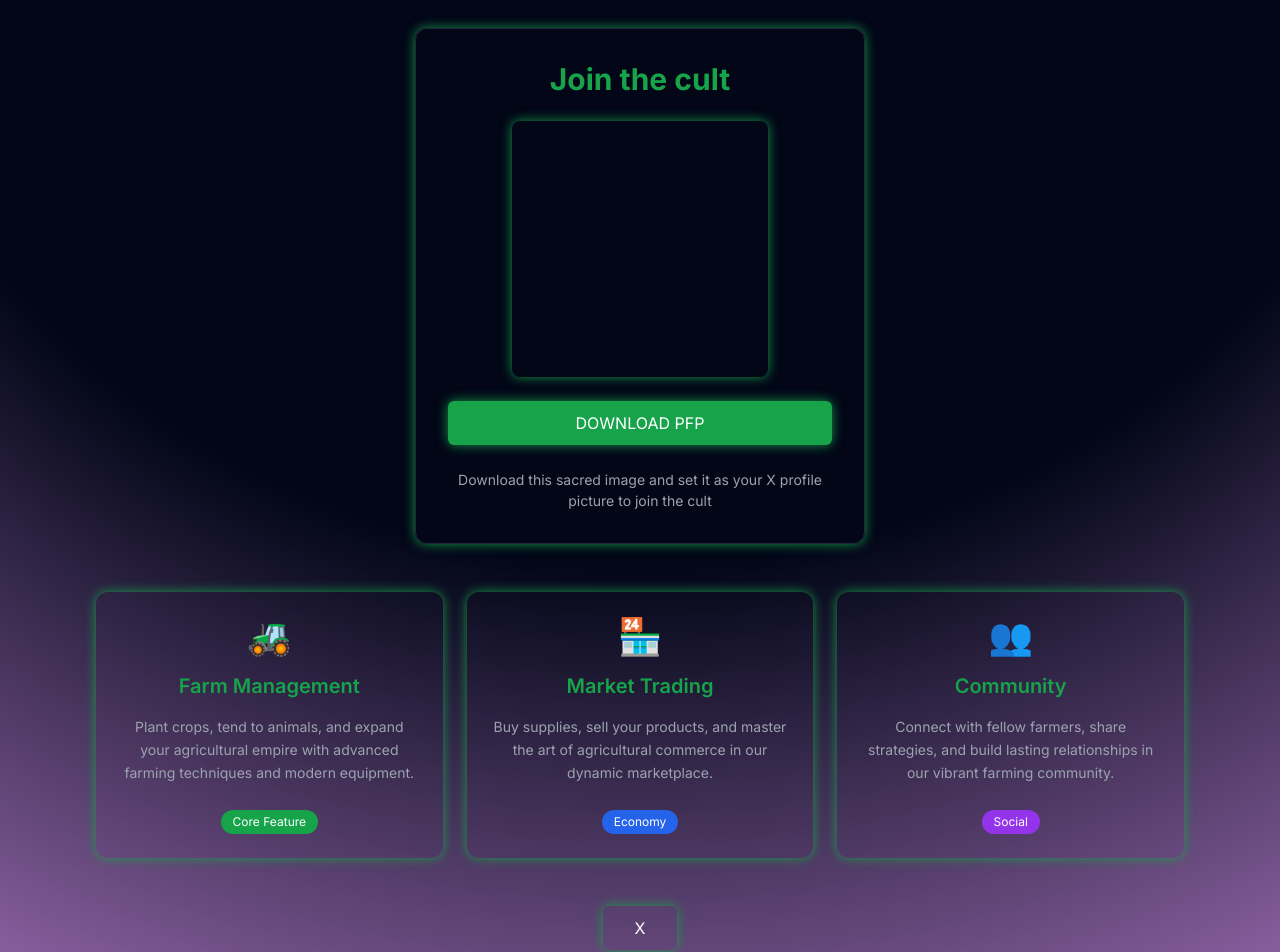
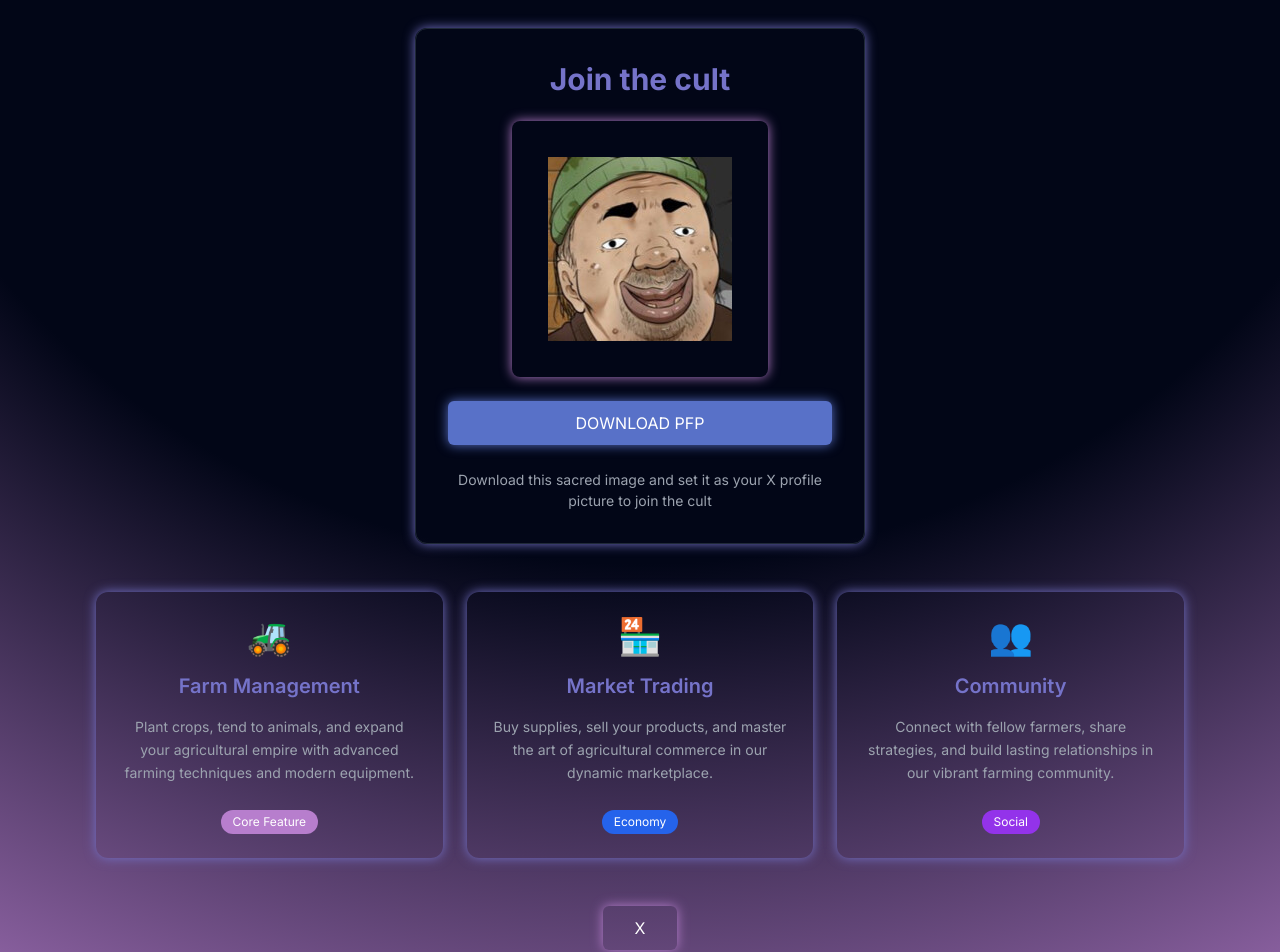
Before and after one commit to hoodcult-dev/farmsim, a React (Vite) app: page / in a window 1280 px wide. Shown: the part 160-1112 px from the top of the page. Built offline with nearby package versions, Linux system fonts and the light colour scheme.

Commit message:
Animated colors

```diff
--- a/src/App.scss
+++ b/src/App.scss
@@ -66,12 +66,12 @@ $error-color: #ef4444;
   position: fixed;
   width: 20px;
   height: 20px;
-  background: radial-gradient(circle, #22c55e 0%, #16a34a 100%);
+  background: radial-gradient(circle, var(--animated-glow-color, #22c55e) 0%, #16a34a 100%);
   border-radius: 50%;
   pointer-events: none;
   z-index: 9999;
   transition: transform 0.1s ease, opacity 0.2s ease;
-  box-shadow: 0 0 10px rgba(34, 197, 94, 0.5);
+  box-shadow: 0 0 10px var(--animated-glow-color, rgba(34, 197, 94, 0.5));
 }
 
 .custom-cursor::before {
@@ -167,11 +167,11 @@ $error-color: #ef4444;
   0%,
   100% {
     transform: scale(1);
-    box-shadow: 0 0 10px rgba(34, 197, 94, 0.5);
+    box-shadow: 0 0 10px var(--animated-glow-color, rgba(34, 197, 94, 0.5));
   }
   50% {
     transform: scale(1.1);
-    box-shadow: 0 0 20px rgba(34, 197, 94, 0.8);
+    box-shadow: 0 0 20px var(--animated-glow-color, rgba(34, 197, 94, 0.8));
   }
 }
 
@@ -200,18 +200,18 @@ $error-color: #ef4444;
   transition: all 0.2s ease-in-out;
 
   &:hover {
-    text-shadow: rgba(22, 163, 74, 0.9) 0px 0px 39px;
+    text-shadow: var(--animated-glow-color, rgba(22, 163, 74, 0.9)) 0px 0px 39px;
   }
 }
 
 .card-style-logic {
   transition: all 0.2s ease-in-out;
-  box-shadow: rgba(22, 163, 74, 0.9) 0px 0px 12px;
+  box-shadow: var(--animated-glow-color, rgba(22, 163, 74, 0.9)) 0px 0px 12px;
   &:hover {
-    box-shadow: rgba(22, 163, 74, 0.9) 0px 0px 48px;
+    box-shadow: var(--animated-glow-color, rgba(22, 163, 74, 0.9)) 0px 0px 48px;
     transform: translateY(-4px);
   }
 }
 .static-glow-effect {
-  box-shadow: rgba(22, 163, 74, 0.9) 0px 0px 12px;
+  box-shadow: var(--animated-glow-color, rgba(22, 163, 74, 0.9)) 0px 0px 12px;
 }
--- a/src/pages/1-Home.tsx
+++ b/src/pages/1-Home.tsx
@@ -1,12 +1,33 @@
 import React from 'react'
+import { motion, useMotionTemplate, useMotionValue, animate } from 'framer-motion'
+import { useEffect } from 'react'
+import pfp from '../assets/bubu.jpg'
+const COLORS = ['#13FFAA', '#1E67C6', '#CE84CF', '#DD335C']
 
 const Home: React.FC = () => {
+  const color = useMotionValue(COLORS[0])
+
+  useEffect(() => {
+    animate(color, COLORS, { ease: 'easeInOut', duration: 10, repeat: Infinity, repeatType: 'mirror' })
+  }, [color])
+
+  // Update CSS custom properties with animated color
+  useEffect(() => {
+    const unsubscribe = color.on('change', (latest) => {
+      document.documentElement.style.setProperty('--animated-glow-color', latest)
+    })
+    return unsubscribe
+  }, [color])
+
   return (
     <div className="space-y-12">
       <div className="text-center">
-        <h1 className="text-5xl font-bold text-green-600 mb-4 hover:scale-105 transition-all duration-200 hover-effect hover-glow-effect">
+        <motion.h1
+          className="text-5xl font-bold mb-4 hover:scale-105 transition-all duration-200 hover-effect hover-glow-effect"
+          style={{ color }}
+        >
           Welcome to FarmSim
-        </h1>
+        </motion.h1>
         <p className="text-xl text-gray-400 max-w-2xl mx-auto hover:text-white transition-all duration-200">
           Build and manage your dream farm in this immersive simulation game
         </p>
@@ -14,13 +35,21 @@ const Home: React.FC = () => {
 
       <div className="text-center flex justify-center">
         <div className="w-[450px] border border-gray-800 p-8 rounded-xl card-style-logic flex justify-center flex-col space-y-6">
-          <span className="text-3xl font-bold text-green-600 hover:scale-105 transition-all duration-200 hover-effect hover-glow-effect">
+          <motion.span
+            className="text-3xl font-bold hover:scale-105 transition-all duration-200 hover-effect hover-glow-effect"
+            style={{ color }}
+          >
             Join the cult
-          </span>
-          <div className="relative w-64 h-64 rounded-lg static-glow-effect hover:scale-110 transition-transform duration-300 self-center"></div>
-          <button className="cursor-none bg-green-600 text-white h-11 px-8 rounded-md transition-all duration-300 static-glow-effect hover:shadow-none hover:scale-105">
+          </motion.span>
+          <div className="relative w-64 h-64 rounded-lg static-glow-effect hover:scale-110 transition-transform duration-300 self-center flex justify-center">
+            <img src={pfp} className="self-center" alt="" />
+          </div>
+          <motion.button
+            className="cursor-none text-white h-11 px-8 rounded-md transition-all duration-300 static-glow-effect hover:shadow-none hover:scale-105"
+            style={{ backgroundColor: color }}
+          >
             DOWNLOAD PFP
-          </button>
+          </motion.button>
           <p className="text-[14px] text-gray-400 max-w-2xl mx-auto hover:text-white transition-all duration-200">
             Download this sacred image and set it as your X profile picture to join the cult
           </p>
@@ -30,22 +59,29 @@ const Home: React.FC = () => {
         {/* Info Box 1 - Farm Management */}
         <div className="card-style-logic p-6 rounded-xl text-center space-y-4 hover:scale-105 transition-all duration-300">
           <div className="text-4xl mb-4">🚜</div>
-          <h3 className="text-xl font-semibold text-green-600 mb-2 hover-glow-effect">Farm Management</h3>
+          <motion.h3 className="text-xl font-semibold mb-2 hover-glow-effect" style={{ color }}>
+            Farm Management
+          </motion.h3>
           <p className="text-gray-400 text-sm leading-relaxed">
             Plant crops, tend to animals, and expand your agricultural empire with advanced farming techniques
             and modern equipment.
           </p>
           <div className="pt-2">
-            <span className="inline-block bg-green-600 text-white text-xs px-3 py-1 rounded-full">
+            <motion.span
+              className="inline-block text-white text-xs px-3 py-1 rounded-full"
+              style={{ backgroundColor: color }}
+            >
               Core Feature
-            </span>
+            </motion.span>
           </div>
         </div>
 
         {/* Info Box 2 - Market Trading */}
         <div className="card-style-logic p-6 rounded-xl text-center space-y-4 hover:scale-105 transition-all duration-300">
           <div className="text-4xl mb-4">🏪</div>
-          <h3 className="text-xl font-semibold text-green-600 mb-2 hover-glow-effect">Market Trading</h3>
+          <motion.h3 className="text-xl font-semibold mb-2 hover-glow-effect" style={{ color }}>
+            Market Trading
+          </motion.h3>
           <p className="text-gray-400 text-sm leading-relaxed">
             Buy supplies, sell your products, and master the art of agricultural commerce in our dynamic
             marketplace.
@@ -60,7 +96,9 @@ const Home: React.FC = () => {
         {/* Info Box 3 - Community */}
         <div className="card-style-logic p-6 rounded-xl text-center space-y-4 hover:scale-105 transition-all duration-300 md:col-span-2 lg:col-span-1">
           <div className="text-4xl mb-4">👥</div>
-          <h3 className="text-xl font-semibold text-green-600 mb-2 hover-glow-effect">Community</h3>
+          <motion.h3 className="text-xl font-semibold mb-2 hover-glow-effect" style={{ color }}>
+            Community
+          </motion.h3>
           <p className="text-gray-400 text-sm leading-relaxed">
             Connect with fellow farmers, share strategies, and build lasting relationships in our vibrant
             farming community.
@@ -79,7 +117,9 @@ const Home: React.FC = () => {
           rel="noopener noreferrer"
           className="inline-flex self-center"
         >
-          <button className="border-gray-800 text-white static-glow-effect h-11 px-8 rounded-md">X</button>
+          <button className="border-gray-800 text-white static-glow-effect h-11 px-8 rounded-md cursor-none">
+            X
+          </button>
         </a>
       </div>
     </div>
```
Also changed, not shown: src/assets/bubu.jpg (added).
